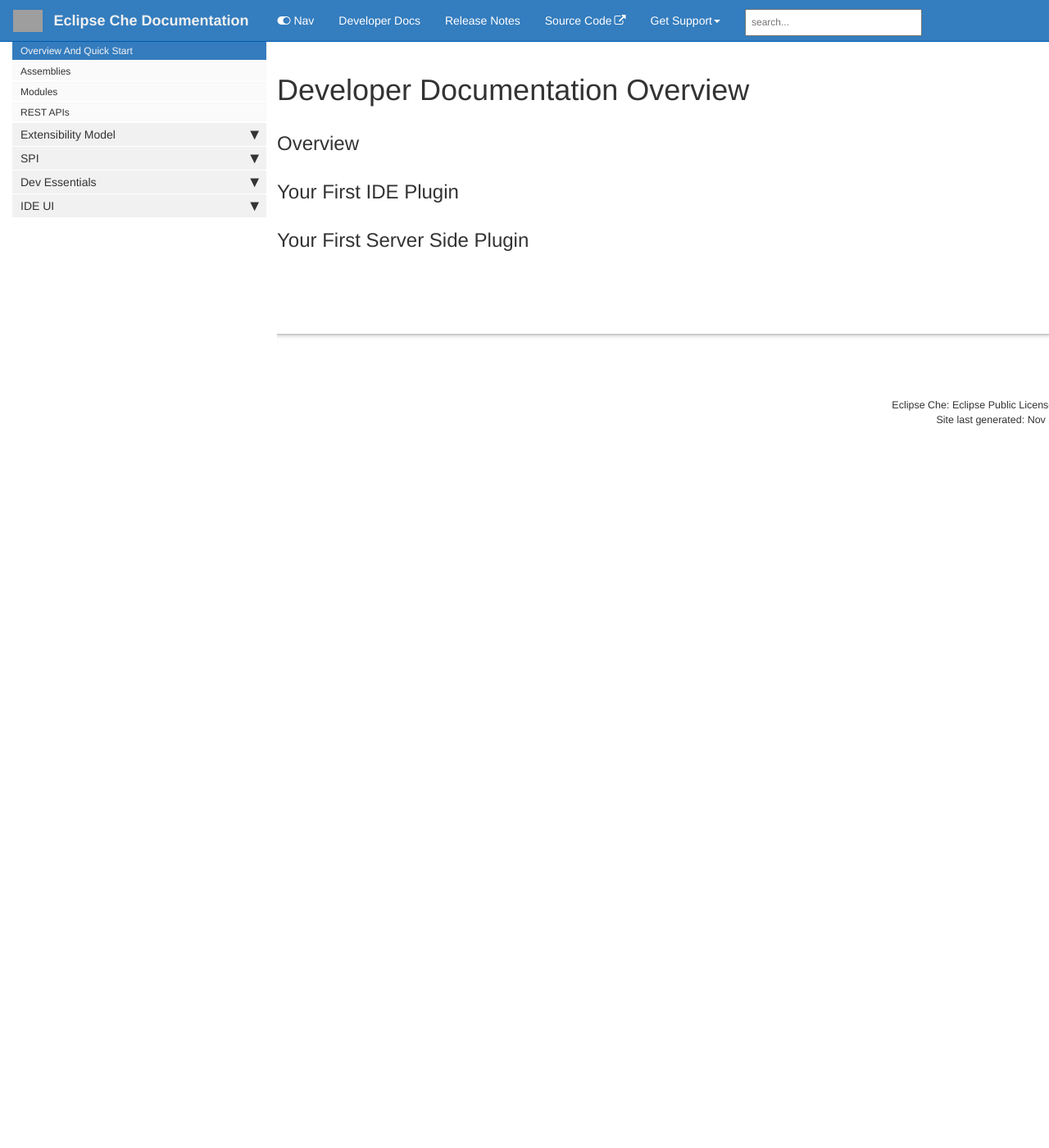
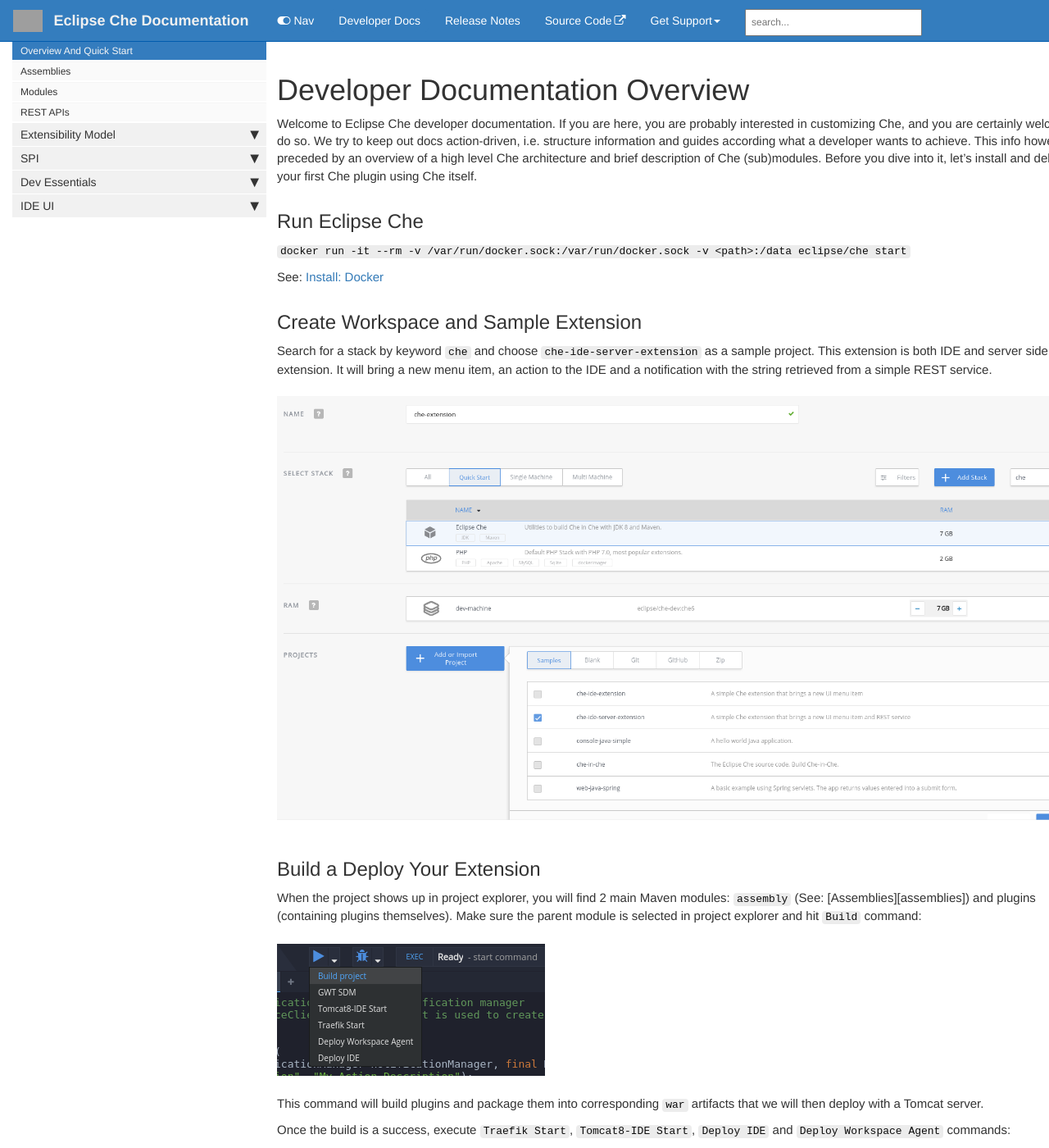
Before and after one commit to kelvinninja1/codenvy.github.io, a Jekyll site: the page built from pages/developer/developer.md, in a window 1280 px wide and 1400 px high. Shown: the whole window at 82% size. Built offline with Jekyll 4.4.1, drawn with Linux system fonts in a browser that asks for light colours; nearby versions of some CDN libraries; comment, search, counter and statistics services are not loaded; some of the changed text lies outside the part shown; grey boxes are pictures that could not be loaded.

Commit message:
Quick start dev docs

```diff
--- a/pages/developer/developer.md
+++ b/pages/developer/developer.md
@@ -3,16 +3,41 @@
 sidebar: dev_sidebar
 keywords: dev docs
 permalink: developer.html
-<!-- toc: false -->
+toc: false
 folder: developer
 ---
 
-## Overview
+Welcome to Eclipse Che developer documentation. If you are here, you are probably interested in customizing Che, and you are certainly welcome to do so. We try to keep out docs action-driven, i.e. structure information and guides according what a developer wants to achieve. This info however is preceded by an overview of a high level Che architecture and brief description of Che (sub)modules. Before you dive into it, let's install and debug your first Che plugin using Che itself.
 
-## Your First IDE Plugin
+## Run Eclipse Che
 
-## Your First Server Side Plugin
+`docker run -it --rm -v /var/run/docker.sock:/var/run/docker.sock -v <path>:/data eclipse/che start`
+
+See: [Install: Docker][docker]
+
+## Create Workspace and Sample Extension
+
+Search for a stack by keyword `che` and choose `che-ide-server-extension` as a sample project. This extension is both IDE and server side extension. It will bring a new menu item, an action to the IDE and a notification with the string retrieved from a simple REST service.
+
+{% include image.html file="devel/create_extension.png" %}
+
+## Build a Deploy Your Extension
+
+When the project shows up in project explorer, you will find 2 main Maven modules: `assembly` (See: [Assemblies][assemblies]) and plugins (containing plugins themselves). Make sure the parent module is selected in project explorer and hit `Build` command:
+
+{% include image.html file="devel/build_command.png" %}
+
+This command will build plugins and package them into corresponding `war` artifacts that we will then deploy with a Tomcat server.
+
+Once the build is a success, execute `Traefik Start`, `Tomcat8-IDE Start`, `Deploy IDE` and `Deploy Workspace Agent` commands:
+
+* Tomcat8-IDE Start - the name speaks for itself. The command starts a Tomcat 8 server
+* Traefik Start - we need some smart redirects inside a workspace. By design, the IDE tries to reach workspace master at the same host:port it is running. Since we will access the 2nd IDE instance on the same host, but a different port (it's a random port from the ephemeral port range that Docker uses to publish exposed ports)
+* Deploy IDE - copies ide.war from `assembly-ide-war` target dir over to Tomcat's webapp
+* Deploy Workspace Agent does the same with the agent war artifact
 
 
 
+
+{% include image.html file="devel/sample_action.png" %}
 {% include links.html %}
```
Also changed, not shown: pages/setup/docker.md (+3 -3 lines), images/devel/build_command.png (added), images/devel/create_extension.png (added), images/devel/sample_action.png (added).
